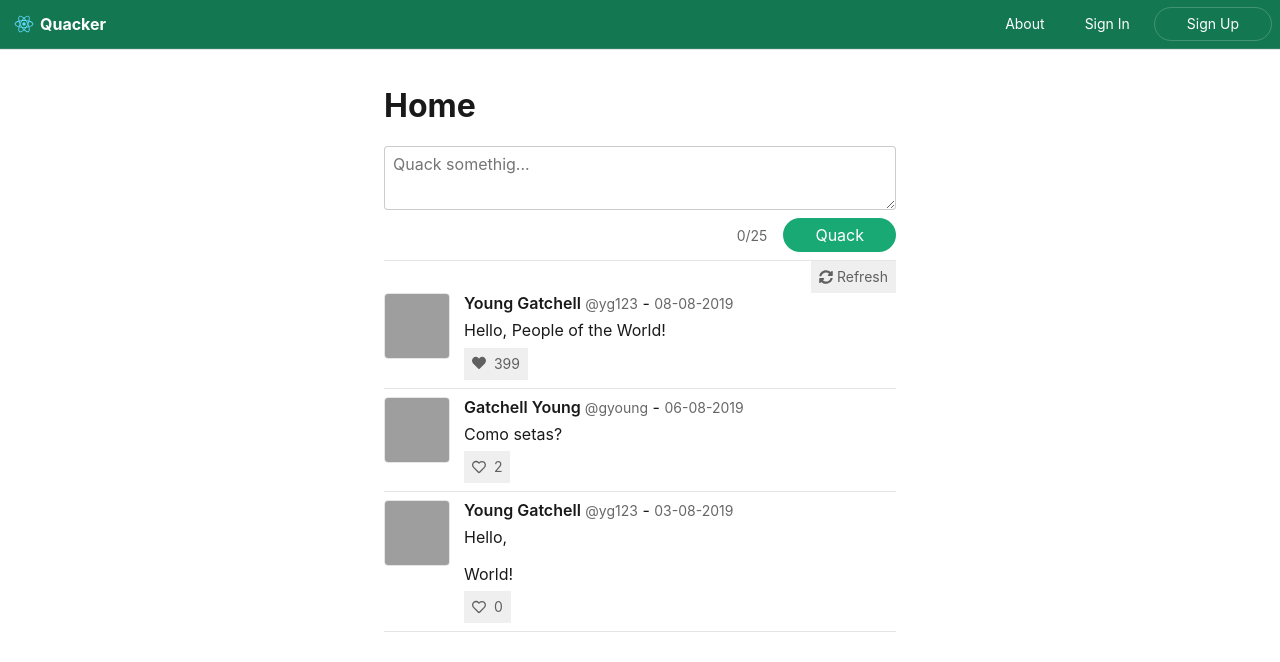
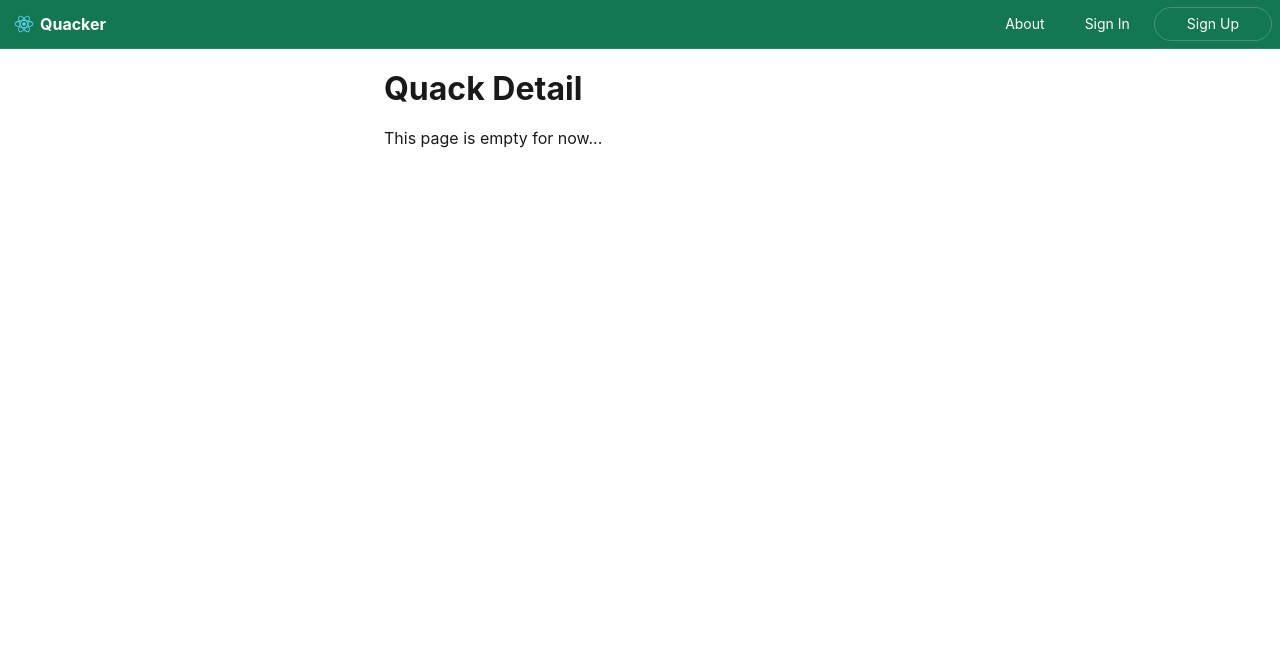
Before and after one commit to cngroupdk/vse-4it445-next, a React (Create React App) app in the folder frontend/: page /1/status/1 in a window 1280 px wide. Shown: the top 662 px of the page. Built offline with nearby package versions, Linux system fonts and the light colour scheme; grey boxes are pictures that could not be loaded; the HTML template or start-up script is replaced by a standard one.

Commit message:
Add QuackDetailPage

```diff
--- a/frontend/src/App.js
+++ b/frontend/src/App.js
@@ -9,6 +9,7 @@ import { AboutPage } from './pages/AboutPage';
 import { SignInPage } from './pages/SignInPage';
 import { SignUpPage } from './pages/SignUpPage';
 import { UserDetailPage } from './pages/UserDetailPage';
+import { QuackDetailPage } from './pages/QuackDetailPage';
 import { PageNotFound } from './pages/PageNotFound';
 
 function App() {
@@ -22,7 +23,11 @@ function App() {
             <Route path="/auth/signin" exact component={SignInPage} />
             <Route path="/auth/signup" exact component={SignUpPage} />
             <Route path="/:screenName" exact component={UserDetailPage} />
-            <Route path="/:screenName/status/:id" exact component={HomePage} />
+            <Route
+              path="/:screenName/status/:id"
+              exact
+              component={QuackDetailPage}
+            />
             <Route path="*" component={PageNotFound} />
           </Switch>
         </BrowserRouter>
--- /dev/null
+++ b/frontend/src/pages/QuackDetailPage.js
@@ -0,0 +1,7 @@
+import React from 'react';
+
+import { Placeholder } from '../templates/Placeholder';
+
+export function QuackDetailPage() {
+  return <Placeholder title="Quack Detail" />;
+}
```
